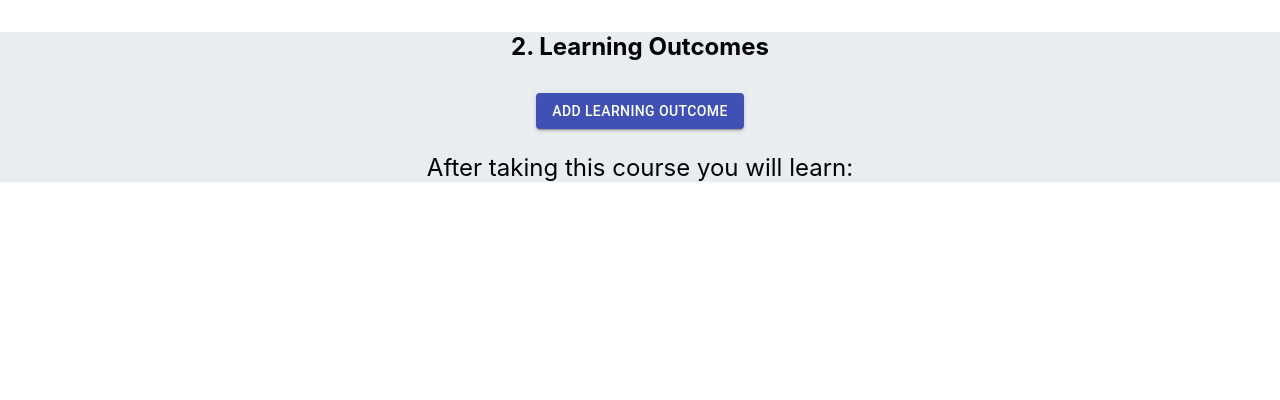
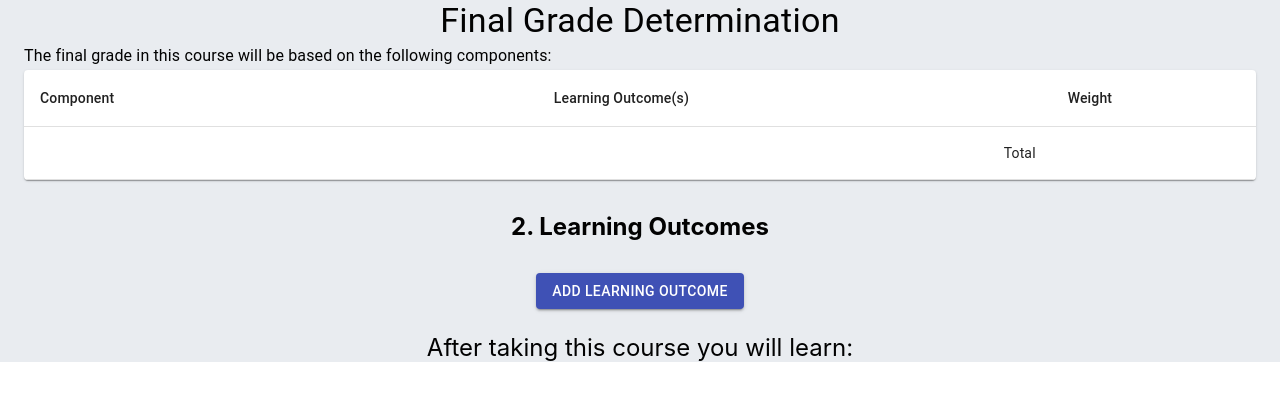
Before and after one commit to davisallan/ENSF607WebDev, a React (Create React App) app in the folder Milestone1/course-outline/: page / in a window 1280 px wide. Shown: the top 400 px of the page. Built offline with nearby package versions, Linux system fonts and the light colour scheme.

Commit message:
created components folder, moved all files

```diff
--- a/Milestone1/course-outline/src/App.js
+++ b/Milestone1/course-outline/src/App.js
@@ -1,10 +1,12 @@
 import "./App.css";
-import LearningOutcomeList from "./LearningOutcomeList";
+import LearningOutcomeList from "./components/LearningOutcomeList";
+import GradeTable from "./components/GradeTable";
 
 function App() {
   return (
     <div className="App">
       <header className="App-header">
+        <GradeTable />
         <LearningOutcomeList />
       </header>
     </div>
```
Also changed, not shown: Milestone1/course-outline/src/components/GradeTable.js (renamed from Milestone1/course-outline/src/GradeTable.js), Milestone1/course-outline/src/components/LearningOutcomeList.js (renamed from Milestone1/course-outline/src/LearningOutcomeList.js), Milestone1/course-outline/src/components/Outcome.js (renamed from Milestone1/course-outline/src/Outcome.js).
